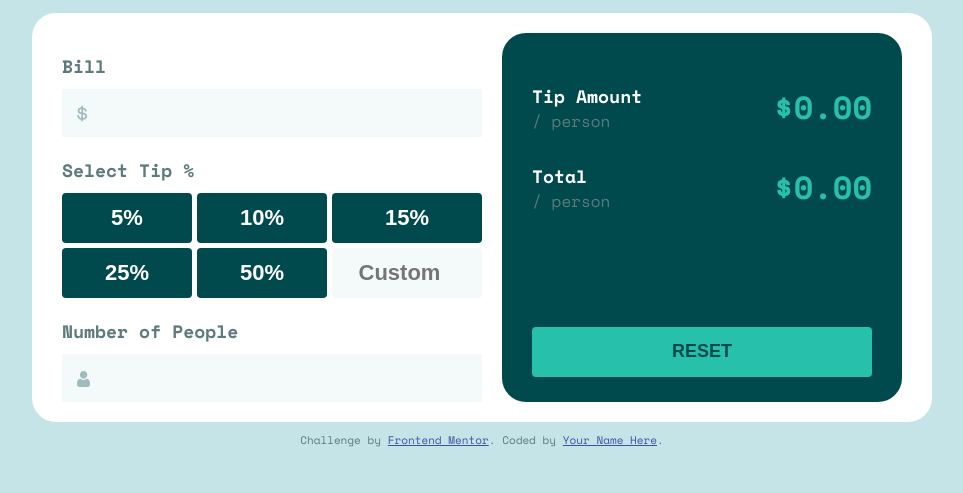
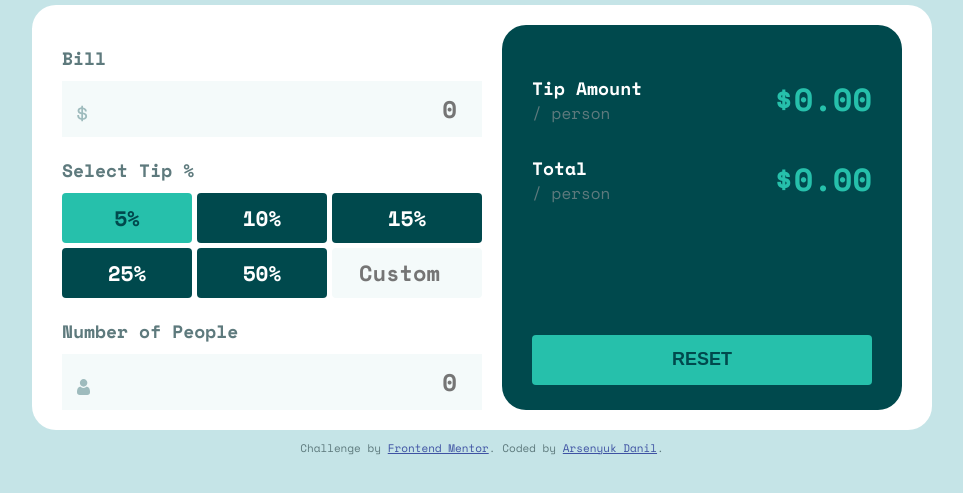
Before and after one commit to sl14888/tip-calculator-app, a plain HTML site: page index.html in a window 1280 px wide. Both pictures are taken after a click on the button "5%". Shown: the part 227-720 px from the top of the page, without its empty margins (158-1121 px from the left). Drawn offline with nearby package versions, Linux system fonts and the light colour scheme.

Commit message:
complited scripts for calculate

```diff
--- a/css/style.css
+++ b/css/style.css
@@ -79,6 +79,7 @@ body {
 
 .splitter__input {
   width: 100%;
+  font-family: var(--family);
   background-color: var(--cyan-100);
   border: none;
   padding: 10px;
@@ -110,13 +111,19 @@ body {
   border-radius: 4px;
   max-width: 150px;
   height: 50px;
+  font-family: var(--family);
   background-color: var(--cyan-500);
   color: var(--white-500);
   font-weight: var(--weight-bold);
-  font-size: 22px;
+  font-size: 21px;
   margin-bottom: 5px;
   cursor: pointer;
   transition: all 0.3s;
+}
+
+.splitter__btn--active {
+  background-color: var(--cyan-600);
+  color: var(--cyan-500);
 }
 
 .splitter__btn:nth-child(odd) {
@@ -124,7 +131,7 @@ body {
 }
 
 .btn:hover {
-  background-color: var(--cyan-600);
+  background-color: var(--cyan-200);
   color: var(--cyan-500);
 }
 
--- a/index.html
+++ b/index.html
@@ -16,7 +16,13 @@
         <div class="splitter__settings">
           <div class="splitter__check">
             <p class="splitter__title">Bill</p>
-            <input class="splitter__input" type="number" />
+            <input
+              class="splitter__input"
+              data-input-dollar
+              min="0"
+              placeholder="0"
+              type="number"
+            />
             <img
               class="splitter__input-img"
               src="./images/icon-dollar.svg"
@@ -40,7 +46,13 @@
           </div>
           <div class="splitter__check">
             <p class="splitter__title">Number of People</p>
-            <input class="splitter__input" type="number" />
+            <input
+              class="splitter__input"
+              data-input-people
+              min="0"
+              placeholder="0"
+              type="number"
+            />
             <img
               class="splitter__input-img"
               src="./images/icon-person.svg"
@@ -55,14 +67,14 @@
                 <p class="splitter-tip__title">Tip Amount</p>
                 <p class="splitter-tip__subtitle">/ person</p>
               </div>
-              <div class="splitter-tip__result">$0.00</div>
+              <div class="splitter-tip__result" id="tipAmount">$<span>0.00</span></div>
             </div>
             <div class="splitter-tip">
               <div class="splitter-tip__item">
                 <p class="splitter-tip__title">Total</p>
                 <p class="splitter-tip__subtitle">/ person</p>
               </div>
-              <div class="splitter-tip__result">$0.00</div>
+              <div class="splitter-tip__result" id="total">$<span>0.00</span></div>
             </div>
           </div>
 
@@ -73,7 +85,7 @@
         Challenge by
         <a href="https://www.frontendmentor.io?ref=challenge" target="_blank"
           >Frontend Mentor</a
-        >. Coded by <a href="#">Your Name Here</a>.
+        >. Coded by <a href="https://github.com/sl14888">Arsenyuk Danil</a>.
       </div>
     </section>
 
--- a/js/app.js
+++ b/js/app.js
@@ -0,0 +1,74 @@
+// находим все инпуты
+const inputDollar = document.querySelector('[data-input-dollar]');
+const inputPeople = document.querySelector('[data-input-people]');
+const inputCustom = document.querySelector('.splitter__btn-custom');
+
+// результат
+const tipAmount = document.querySelector('#tipAmount span');
+const totalAmount = document.querySelector('#total span');
+
+// кнопка сброса
+const btnRest = document.querySelector('.splitter__btn-rest');
+
+// глобальные переменные для проверки подсчета
+let dollar = 0;
+let people = 0;
+let btnValue = 0;
+
+// функция подсчета кастомной кнопки
+function getCustom() {
+  let custom;
+  inputCustom.addEventListener('input', function () {
+    custom = inputCustom.value;
+    btnValue = custom;
+    calculateAll(btnValue);
+  });
+}
+// функция подсчета и вывода значений
+function calculateAll(btnValue) {
+  if (dollar != 0 && people != 0 && btnValue != 0) {
+    tipAmount.innerText = ((dollar * (btnValue / 100)) / people).toFixed(2);
+    totalAmount.innerText = (dollar / people + parseInt(tipAmount.innerText)).toFixed(2);
+  }
+}
+
+document.addEventListener('DOMContentLoaded', () => {
+  // значение инпутов
+  inputDollar.addEventListener('input', function () {
+    dollar = inputDollar.value;
+  });
+
+  inputPeople.addEventListener('input', function () {
+    people = inputPeople.value;
+  });
+
+  // добовление класса active для изменения цвета кнопки
+  const selectors = document.querySelectorAll('.splitter__btn');
+  // функция обнуления инпутов
+  btnRest.onclick = () => {
+    inputDollar.value = 0;
+    inputPeople.value = 0;
+    inputCustom.value = '';
+    selectors.forEach((select) => select.classList.remove('splitter__btn--active'));
+    totalAmount.innerText = '0.00';
+    tipAmount.innerText = '0.00';
+  };
+  selectors.forEach((select) => {
+    select.addEventListener('click', function () {
+      selectors.forEach((activity) => activity.classList.remove('splitter__btn--active'));
+      select.classList.add('splitter__btn--active');
+      calculateAll(btnValue);
+      // проверка на выбор кнопки 'custom'
+      if (select.innerText === '') {
+        getCustom();
+        // проверка на изменения в инпутах
+        inputDollar.oninput = () => calculateAll(btnValue);
+        inputPeople.oninput = () => calculateAll(btnValue);
+      } else if (select.innerText !== '') {
+        btnValue = parseInt(select.textContent);
+        inputDollar.oninput = () => calculateAll(btnValue);
+        inputPeople.oninput = () => calculateAll(btnValue);
+      }
+    });
+  });
+});
```
